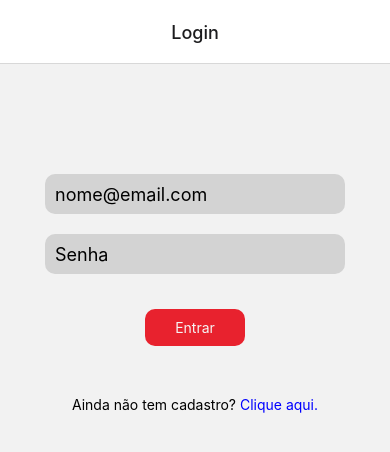
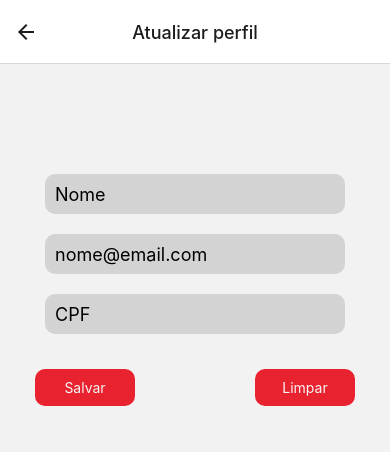
Before and after one commit to Gazua300/labefood_mobile, a React Native app: screen /Atualizar in a window 390 px wide. Shown: the top 452 px of the page. Built offline with nearby package versions, Linux system fonts and the light colour scheme.

Commit message:
finalizando implementações

```diff
--- a/App.js
+++ b/App.js
@@ -1,7 +1,8 @@
 import { NavigationContainer } from '@react-navigation/native'
 import { createNativeStackNavigator } from '@react-navigation/native-stack'
-import { StatusBar, Image } from 'react-native'
+import { StatusBar, Image, View, TouchableOpacity } from 'react-native'
 import AuthProvider from './src/global/Context'
+import Icon from "react-native-vector-icons/AntDesign"
 import Login from './src/pages/Login/Login'
 import Signup from './src/pages/Signup/Signup'
 import Feed from './src/pages/feed/Feed'
@@ -9,11 +10,14 @@ import Detail from './src/pages/detail/Detail.js'
 import Address from './src/pages/address/Address'
 import Cart from './src/pages/cart/Cart'
 import Profile from './src/pages/profile/Profile'
+import UpdateProfile from './src/pages/updateProfile/UpdateProfile'
 
 
 
 
 const Stack = createNativeStackNavigator()
+
+
 
 export default function App() {
   return (
@@ -36,15 +40,18 @@ export default function App() {
             name='Feed'
             component={Feed}
             options={{
-              headerTitle: ()=>(
-                <Image
-                  source={require('./assets/logo-future-eats-invert.png')}/>
-              )
+              headerLeft: ()=>(
+                <View/>
+              ),
+              title: 'Lista de restaurantes'
             }}/>
 
           <Stack.Screen
             name='Detail'
-            component={Detail}/>
+            component={Detail}
+            options={{
+              headerShown: false
+            }}/>
 
           <Stack.Screen
             name='Endereço'
@@ -52,11 +59,34 @@ export default function App() {
 
           <Stack.Screen
             name='Carrinho'
-            component={Cart}/>
+            component={Cart}
+            options={{
+              headerLeft: ()=>(
+                <View/>
+              )
+            }}/>
 
           <Stack.Screen
             name='Perfil'
-            component={Profile}/>
+            component={Profile}
+            options={({navigation})=>({
+              headerLeft: ()=>(
+                <View/>
+              ),
+              headerRight: ()=>(
+                <TouchableOpacity onPress={()=> navigation.navigate('Login')}>
+                  <Icon name='logout' size={25}/>
+                </TouchableOpacity>
+              )
+            })}
+            />
+
+            <Stack.Screen
+              name='Atualizar'
+              component={UpdateProfile}
+              options={{
+                title: 'Atualizar perfil'
+              }}/>
 
         </Stack.Navigator>
       </AuthProvider>
--- a/src/global/Context.js
+++ b/src/global/Context.js
@@ -36,6 +36,7 @@ function AuthProvider(props){
         const newBag = [...bag, ds]
         setBag(newBag)
         navigation.navigate('Carrinho')
+        setVisible(false)
     }
 
 
--- a/src/pages/detail/Detail.js
+++ b/src/pages/detail/Detail.js
@@ -2,7 +2,6 @@ import { useContext } from "react"
 import { AuthContext } from "../../global/Context"
 import { Avatar } from "react-native-paper"
 import Popup from "../../components/Modal"
-// import Icon from 'react-native-vector-icons/FontAwesome'
 import Footer from "../../components/Footer"
 import { View, Text, StyleSheet, ScrollView, TouchableOpacity } from 'react-native'
 
--- a/src/pages/profile/Profile.js
+++ b/src/pages/profile/Profile.js
@@ -1,11 +1,99 @@
-import { View, Text } from "react-native"
+import { useContext, useEffect } from 'react'
+import { AuthContext } from '../../global/Context'
+import Edit from 'react-native-vector-icons/Entypo'
+import Footer from "../../components/Footer"
+import { View, Text, StyleSheet, TouchableOpacity } from "react-native"
+
 
 
 const Profile = (props)=>{
+    const { states, requests } = useContext(AuthContext)
+    const profile = states.profile
+    const demands = states.demands
+
+
+
+
+    useEffect(()=>{
+        requests.historicRequests()
+        requests.getProfile()
+    }, [])
+
+
+
+
     return(
         <View>
-            <Text>Perfile</Text>
+            <View style={styles.sectionOne}>
+                <Text style={styles.txtContainer}>
+                    {profile.name}{'\n\n'}
+                    {profile.email}{'\n\n'}
+                    {profile.cpf}
+                </Text>
+                <TouchableOpacity onPress={()=> props.navigation.navigate('Atualizar')}>
+                    <Edit name='edit' size={18}/>
+                </TouchableOpacity>
+            </View>
+            <View style={{borderWidth:0.5, margin:5}}/>
+            <View style={styles.sectionOne}>
+                <Text style={styles.txtContainer}>
+                    Enderço cadastrado{'\n\n'}
+                    {profile.address}
+                </Text>
+                <TouchableOpacity onPress={()=> props.navigation.navigate('Endereço')}>
+                    <Edit name='edit' size={18}/>
+                </TouchableOpacity>
+            </View>
+            <Text style={styles.historicTitle}>Historico de pedidos</Text>
+            <View style={{borderWidth:0.5, margin:5}}/>
+            {demands.length > 0 ? demands.map(demand=>{
+                return(
+                    <View key={demand.createdAt}
+                        style={styles.card}>
+                        <Text style={styles.cardTitle}>
+                            {demand.restaurantName}
+                        </Text>
+                        <Text>
+                            Pedido feito em: {new Date(demand.createdAt).toLocaleDateString()} as {new Date(demand.createdAt).toLocaleTimeString()}{'\n'}
+                            Expira em: {new Date(demand.expiresAt).toLocaleDateString()} as {new Date(demand.expiresAt).toLocaleTimeString()}
+                        </Text>
+                    </View>
+                )
+            }) : <Text></Text>}
+            <Footer/>
         </View>
     )
 }
+
+
+const styles = StyleSheet.create({
+    sectionOne: {
+        margin: 15,
+        display: 'flex',
+        flexDirection: 'row',
+        alignItems: 'center',
+        justifyContent: 'space-between'
+    },
+    txtContainer: {
+        fontSize: 17
+    },
+    historicTitle: {
+        textAlign:'center',
+        fontSize: 18,
+        marginTop: 30
+    },
+    card: {
+        borderWidth: 1,
+        borderRadius: 10,
+        margin: 10,
+        padding: 5
+    },
+    cardTitle: {
+        fontSize: 20,
+        color: 'red',
+        marginBottom: 10
+    }
+})
+
+
 export default Profile
--- /dev/null
+++ b/src/pages/updateProfile/UpdateProfile.js
@@ -0,0 +1,109 @@
+import { useState, useContext } from 'react'
+import { AuthContext } from '../../global/Context'
+import axios from 'axios'
+import { url } from '../../constants/urls'
+import { View, Text, TextInput, StyleSheet, TouchableOpacity } from 'react-native'
+
+
+const UpdateProfile = (props)=>{
+    const { states, requests } = useContext(AuthContext)
+    const [name, setName] = useState('')
+    const [email, setEmail] = useState('')
+    const [cpf, setCpf] = useState('')
+
+
+
+    const upToDate = ()=>{
+        const body = {
+            name,
+            email,
+            cpf
+        }
+        const headers = {
+            headers: {
+                auth: states.token
+            }
+        }
+        axios.put(`${url}/profile`, body, headers).then(res=>{
+            requests.getProfile()
+            props.navigation.navigate('Perfil')
+        }).catch(e=>{
+            alert(e.response.data.message)
+        })
+    }
+
+
+
+    const cleanUp = ()=>{
+        setName('')
+        setEmail('')
+        setCpf('')
+    }
+
+
+    return(
+        <View style={styles.container}>
+            <View style={styles.form}>
+                <TextInput style={styles.input}
+                    onChangeText={setName}
+                    value={name}
+                    placeholder='Nome'/>
+                <TextInput style={styles.input}
+                    onChangeText={setEmail}
+                    value={email}
+                    placeholder='nome@email.com'/>
+                <TextInput style={styles.input}
+                    onChangeText={setCpf}
+                    value={cpf}
+                    placeholder='CPF'
+                    keyboardType='numeric'/>
+                <View style={styles.btnContainer}>
+                    <TouchableOpacity style={styles.button}
+                        onPress={upToDate}>
+                        <Text style={{color:'whitesmoke'}}>Salvar</Text>
+                    </TouchableOpacity>
+                    <TouchableOpacity style={styles.button}
+                        onPress={cleanUp}>
+                        <Text style={{color:'whitesmoke'}}>Limpar</Text>
+                    </TouchableOpacity>
+                </View>
+            </View>
+        </View>
+    )
+}
+
+
+const styles = StyleSheet.create({
+    container: {
+        flex: 1,
+        alignItems: 'center'
+    },
+    form: {
+        marginTop: 100
+    },
+    input: {
+        backgroundColor: 'lightgray',
+        margin: 10,
+        height: 40,
+        width: 300,
+        fontSize: 18,
+        borderRadius: 10,
+        paddingHorizontal: 10
+    },
+    btnContainer: {
+        marginTop: 25,
+        display: 'flex',
+        flexDirection: 'row',
+        justifyContent: 'space-between'
+    },
+    button: {
+        backgroundColor: '#e8222e',
+        padding: 10,
+        alignItems: 'center',
+        width: 100,
+        borderRadius: 10,
+    }
+})
+
+
+export default UpdateProfile
```
